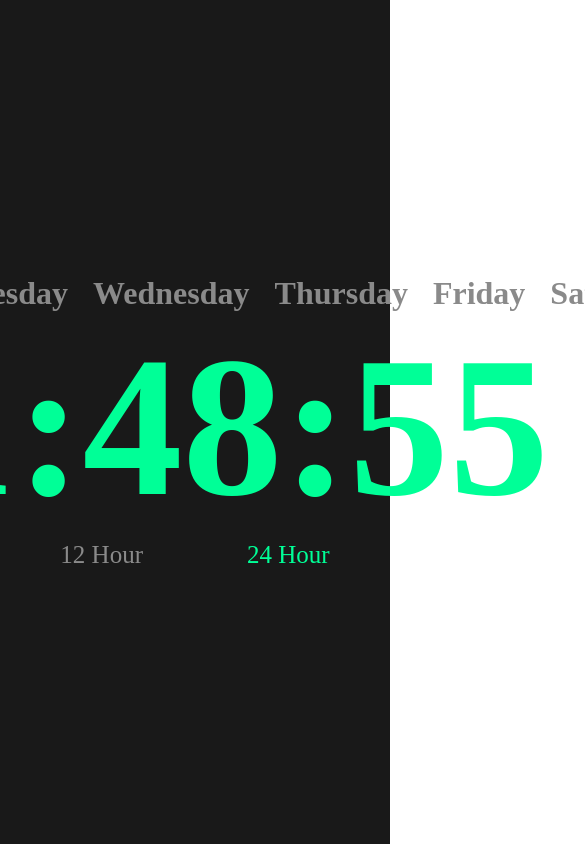
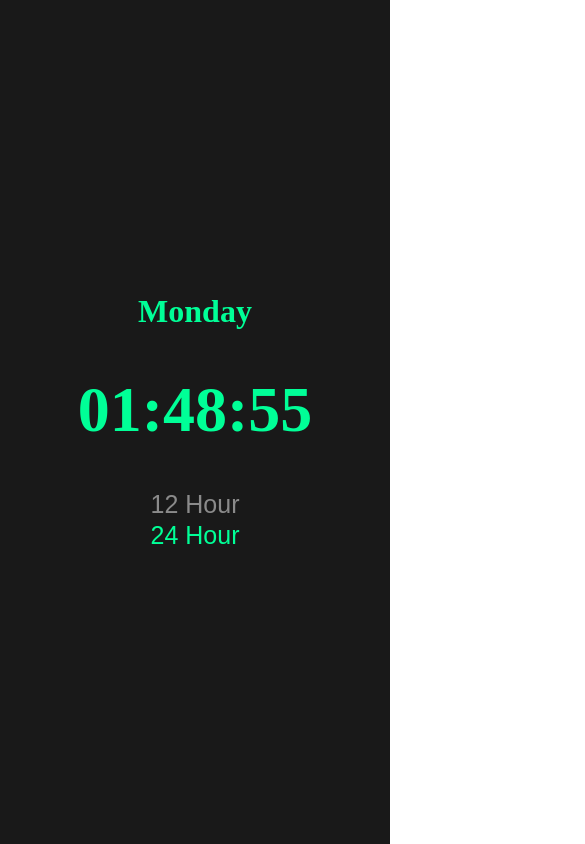
Before and after one commit to creepercats/Javascript-Clock, a website: page public/views/index.html in a window 390 px wide. Shown: the top 844 px of the page, 585 px wide, since content can reach past the window. Drawn offline with Linux system fonts and the light colour scheme.

Commit message:
Added some responsiveness when viewing on mobile devices!

```diff
--- a/public/css/index.css
+++ b/public/css/index.css
@@ -1,12 +1,7 @@
-*{
+html, body{
     padding: 0;
     margin: 0;
     font-family: 'Agency FB', 'Regular';
-}
-
-h1{
-    padding-right: 25px;
-    color: #8A8A8A;
 }
 
 button{
@@ -34,6 +29,14 @@ span{
 
 .days{
     display: flex;
+    width: 100%;
+    justify-content: center;
+}
+
+.day{
+    padding-right: 25px;
+    color: #8A8A8A;
+    margin: 0px;
 }
 
 .selected{
@@ -41,5 +44,25 @@ span{
 }
 
 .time{
-    font-size: 200px;
+    font-size: 3em;
 }
+
+@media (max-width: 415px){
+    .days > h1:not(.selected){
+        display: none;
+    }
+
+    .time{
+        font-size: 2em;
+    }
+
+    .hours-buttons{
+        display: flex;
+        flex-direction: column;
+    }
+
+    .day{
+        padding-right: 0px;
+        margin: 0px;
+    }
+}
--- a/public/views/index.html
+++ b/public/views/index.html
@@ -10,13 +10,13 @@
 <body>
     <div class="body">
         <div class="days" id="days">
-            <h1 class="selected">Sunday</h1>
-            <h1>Monday</h1>
-            <h1>Tuesday</h1>
-            <h1>Wednesday</h1>
-            <h1>Thursday</h1>
-            <h1>Friday</h1>
-            <h1>Saturday</h1>
+            <h1 class="selected day">Sunday</h1>
+            <h1 class="day">Monday</h1>
+            <h1 class="day">Tuesday</h1>
+            <h1 class="day">Wednesday</h1>
+            <h1 class="day">Thursday</h1>
+            <h1 class="day">Friday</h1>
+            <h1 class="day">Saturday</h1>
         </div>
 
         <div class="time">
```
